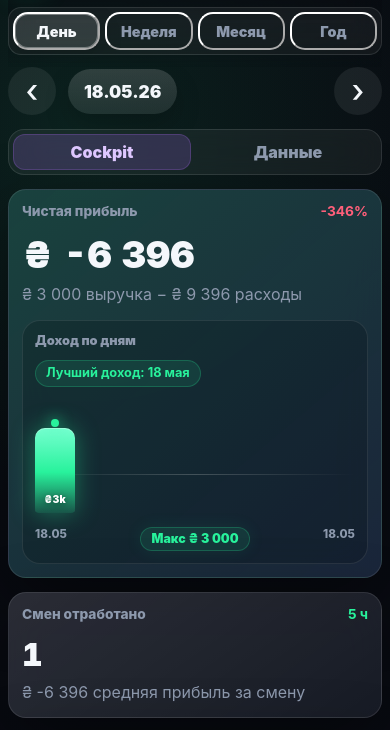
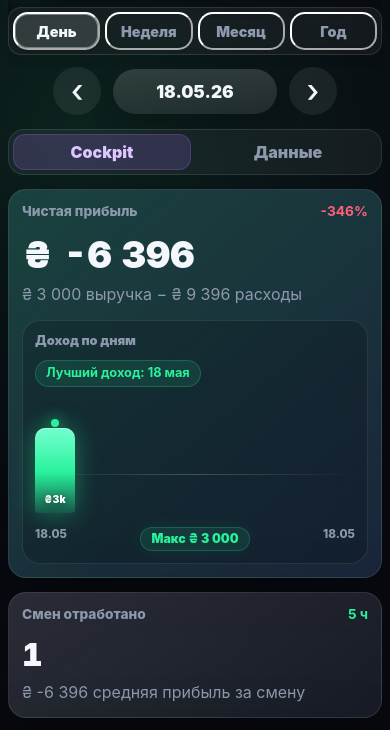
Before and after one commit to Yuriy-Vitalievich/TaxiProfit, a plain HTML site: page index.html in a window 390 px wide. Shown: the part 59-789 px from the top of the page. Drawn offline with nearby package versions, Linux system fonts and the light colour scheme; no server answers.

Commit message:
Center period navigator on mobile

```diff
--- a/index.html
+++ b/index.html
@@ -4,7 +4,7 @@
     <meta charset="UTF-8" />
     <meta name="viewport" content="width=device-width, initial-scale=1.0" />
     <title>TaxiProfit</title>
-    <link rel="stylesheet" href="styles.css?v=day-card-status-1" />
+    <link rel="stylesheet" href="styles.css?v=period-center-1" />
   </head>
   <body>
     <div class="app-shell">
--- a/styles.css
+++ b/styles.css
@@ -145,6 +145,8 @@ a {
 .calendar-menu {
   position: relative;
   flex: 0 0 auto;
+  display: grid;
+  justify-self: center;
 }
 
 .calendar-popover {
@@ -254,8 +256,7 @@ a {
 
 .period-navigator {
   display: grid;
-  grid-template-columns: 54px minmax(160px, auto) 54px;
-  justify-content: center;
+  grid-template-columns: minmax(48px, 1fr) auto minmax(48px, 1fr);
   align-items: center;
   gap: 18px;
   margin: 2px 0 14px;
@@ -263,6 +264,7 @@ a {
 
 .period-arrow {
   display: grid;
+  justify-self: end;
   place-items: center;
   width: 48px;
   height: 48px;
@@ -276,6 +278,10 @@ a {
   line-height: 1;
 }
 
+.period-arrow:last-child {
+  justify-self: start;
+}
+
 .period-arrow:disabled {
   opacity: 0.34;
   cursor: default;
@@ -285,6 +291,7 @@ a {
   border: 0;
   cursor: pointer;
   min-width: 180px;
+  max-width: min(280px, 42vw);
   padding: 12px 22px;
   border-radius: 999px;
   background:
@@ -294,6 +301,9 @@ a {
   font-size: 1.08rem;
   font-weight: 950;
   text-align: center;
+  overflow: hidden;
+  text-overflow: ellipsis;
+  white-space: nowrap;
   box-shadow: 0 12px 26px rgba(0, 0, 0, 0.18);
 }
 
@@ -1663,7 +1673,7 @@ h2 {
   }
 
   .period-navigator {
-    grid-template-columns: 48px minmax(140px, 1fr) 48px;
+    grid-template-columns: minmax(48px, 1fr) auto minmax(48px, 1fr);
     gap: 12px;
     margin-top: 0;
   }
@@ -1675,6 +1685,8 @@ h2 {
 
   .period-current {
     min-width: 0;
+    width: clamp(150px, 42vw, 210px);
+    max-width: 42vw;
     padding: 12px 16px;
   }
 
```
